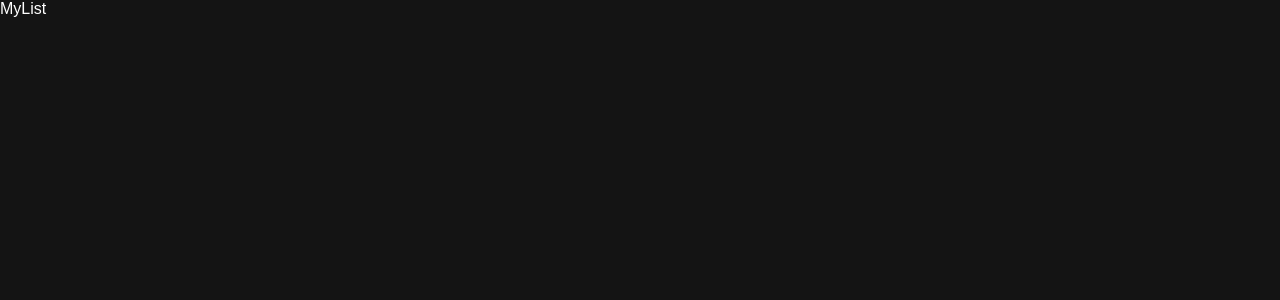
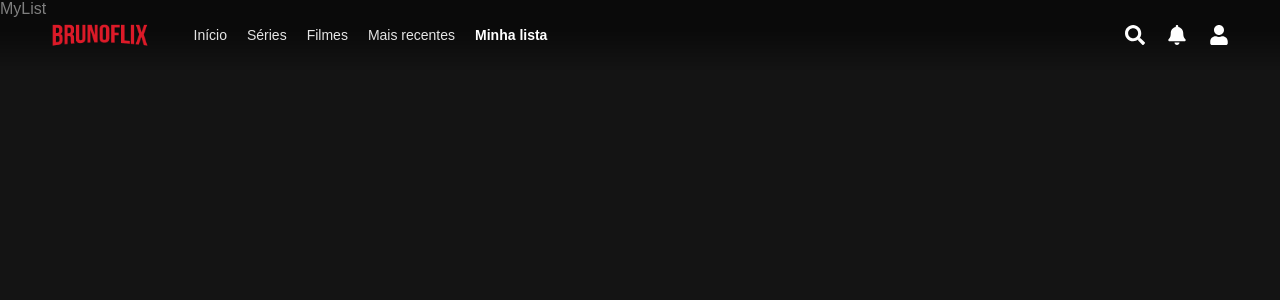
Before and after one commit to BrunoSaibert/brunoflix, a React (Create React App) app: page /my-list in a window 1280 px wide. Shown: the top 300 px of the page. Built offline with nearby package versions, Linux system fonts and the light colour scheme.

Commit message:
feat: adiciona componente header

```diff
--- a/package.json
+++ b/package.json
@@ -15,6 +15,7 @@
     "eslint-plugin-react": "^7.20.0",
     "react": "^16.13.1",
     "react-dom": "^16.13.1",
+    "react-icons": "^3.10.0",
     "react-router-dom": "^5.2.0",
     "react-scripts": "3.4.1",
     "styled-components": "^5.1.1",
@@ -39,6 +40,7 @@
     ]
   },
   "devDependencies": {
+    "@types/react-icons": "^3.0.0",
     "@types/react-router-dom": "^5.1.5",
     "@types/styled-components": "^5.1.1",
     "eslint-config-prettier": "^6.11.0",
--- a/src/App.tsx
+++ b/src/App.tsx
@@ -2,12 +2,15 @@ import React from 'react';
 import { BrowserRouter } from 'react-router-dom';
 
 import GlobalStyle from './styles/global';
+
+import Header from './components/Header';
 
 import Routes from './routes';
 
 const App: React.FC = () => (
   <>
     <BrowserRouter>
+      <Header />
       <Routes />
     </BrowserRouter>
     <GlobalStyle />
--- /dev/null
+++ b/src/components/Header/index.tsx
@@ -0,0 +1,83 @@
+import React, { useEffect, useState } from 'react';
+import { Link, useLocation } from 'react-router-dom';
+import { FaSearch, FaBell, FaUser } from 'react-icons/fa';
+
+import logo from '../../assets/brunoflix.png';
+
+import * as S from './styles';
+
+const Header: React.FC = () => {
+  const [isScrolled, setIsScrolled] = useState(false);
+
+  const { pathname } = useLocation();
+
+  useEffect(() => {
+    const handleScroll = () => {
+      if (window.pageYOffset > 1) {
+        setIsScrolled(true);
+      } else {
+        setIsScrolled(false);
+      }
+    };
+    window.addEventListener('scroll', handleScroll);
+    return () => {
+      window.removeEventListener('scroll', handleScroll);
+    };
+  }, []);
+
+  return (
+    <S.Container isScrolled={isScrolled}>
+      <S.Content>
+        <S.Logo src={logo} alt="Brunoflix" />
+
+        <S.Nav>
+          <S.NavLink>
+            <Link to="/" className={pathname === '/' ? 'active' : ''}>
+              Início
+            </Link>
+          </S.NavLink>
+          <S.NavLink>
+            <Link
+              to="/series"
+              className={pathname === '/series' ? 'active' : ''}
+            >
+              Séries
+            </Link>
+          </S.NavLink>
+          <S.NavLink>
+            <Link
+              to="/movies"
+              className={pathname === '/movies' ? 'active' : ''}
+            >
+              Filmes
+            </Link>
+          </S.NavLink>
+          <S.NavLink>
+            <Link
+              to="/latest"
+              className={pathname === '/latest' ? 'active' : ''}
+            >
+              Mais recentes
+            </Link>
+          </S.NavLink>
+          <S.NavLink>
+            <Link
+              to="/my-list"
+              className={pathname === '/my-list' ? 'active' : ''}
+            >
+              Minha lista
+            </Link>
+          </S.NavLink>
+        </S.Nav>
+      </S.Content>
+
+      <S.Actions>
+        <FaSearch />
+        <FaBell />
+        <FaUser />
+      </S.Actions>
+    </S.Container>
+  );
+};
+
+export default Header;
--- /dev/null
+++ b/src/components/Header/styles.ts
@@ -0,0 +1,82 @@
+import styled, { css } from 'styled-components';
+
+interface ContainerProps {
+  isScrolled: boolean;
+}
+
+export const Container = styled.header<ContainerProps>`
+  display: flex;
+  align-items: center;
+  justify-content: space-between;
+
+  position: fixed;
+  top: 0;
+  left: 0;
+  right: 0;
+
+  z-index: 99;
+  padding: 0 4%;
+  height: 70px;
+  margin: 0 auto;
+  font-size: 14px;
+  transition: all 0.4s ease-in-out;
+
+  background: linear-gradient(rgba(0, 0, 0, 0.5) 40%, rgba(0, 0, 0, 0));
+
+  ${prop =>
+    prop.isScrolled &&
+    css`
+      background: rgba(0, 0, 0);
+    `}
+`;
+
+export const Content = styled.div`
+  display: flex;
+  align-items: center;
+  justify-content: space-between;
+`;
+
+export const Logo = styled.img`
+  height: 25px;
+  margin-right: 25px;
+`;
+
+export const Nav = styled.ul`
+  display: flex;
+  align-items: center;
+  list-style: none;
+`;
+
+export const NavLink = styled.li`
+  margin-left: 20px;
+
+  a {
+    text-decoration: none;
+    cursor: pointer;
+    transition: color 400ms;
+    color: #e5e5e5;
+
+    &:hover {
+      color: #b3b3b3;
+    }
+
+    &.active {
+      color: #fff;
+      font-weight: bold;
+    }
+  }
+`;
+
+export const Actions = styled.div`
+  display: flex;
+  align-items: center;
+
+  & > * {
+    margin-left: 22px;
+  }
+
+  svg {
+    color: #fff;
+    font-size: 20px;
+  }
+`;
--- a/src/react-app-env.d.ts
+++ b/src/react-app-env.d.ts
@@ -1 +1,2 @@
 /// <reference types="react-scripts" />
+declare module '*.png';
```
Also changed, not shown: src/assets/brunoflix.png (added), 1 other file (tests, documents, lock files or other folders).
